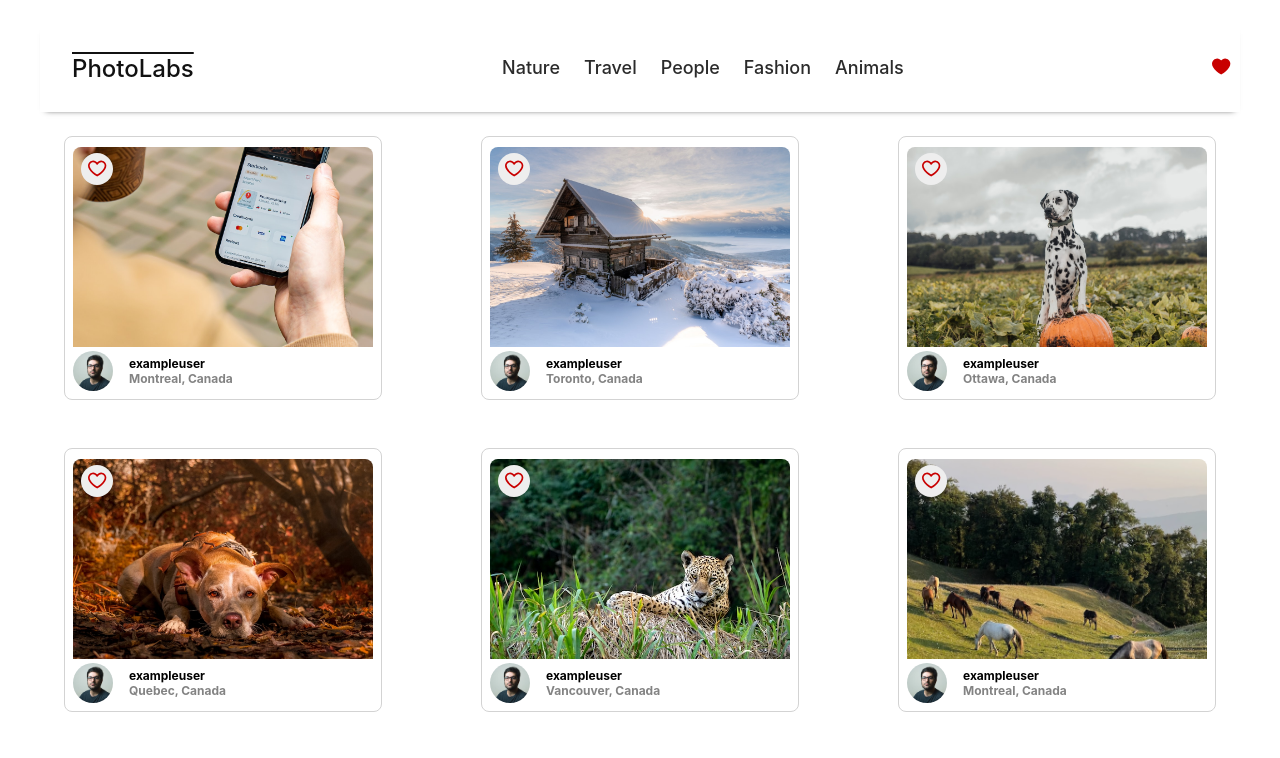
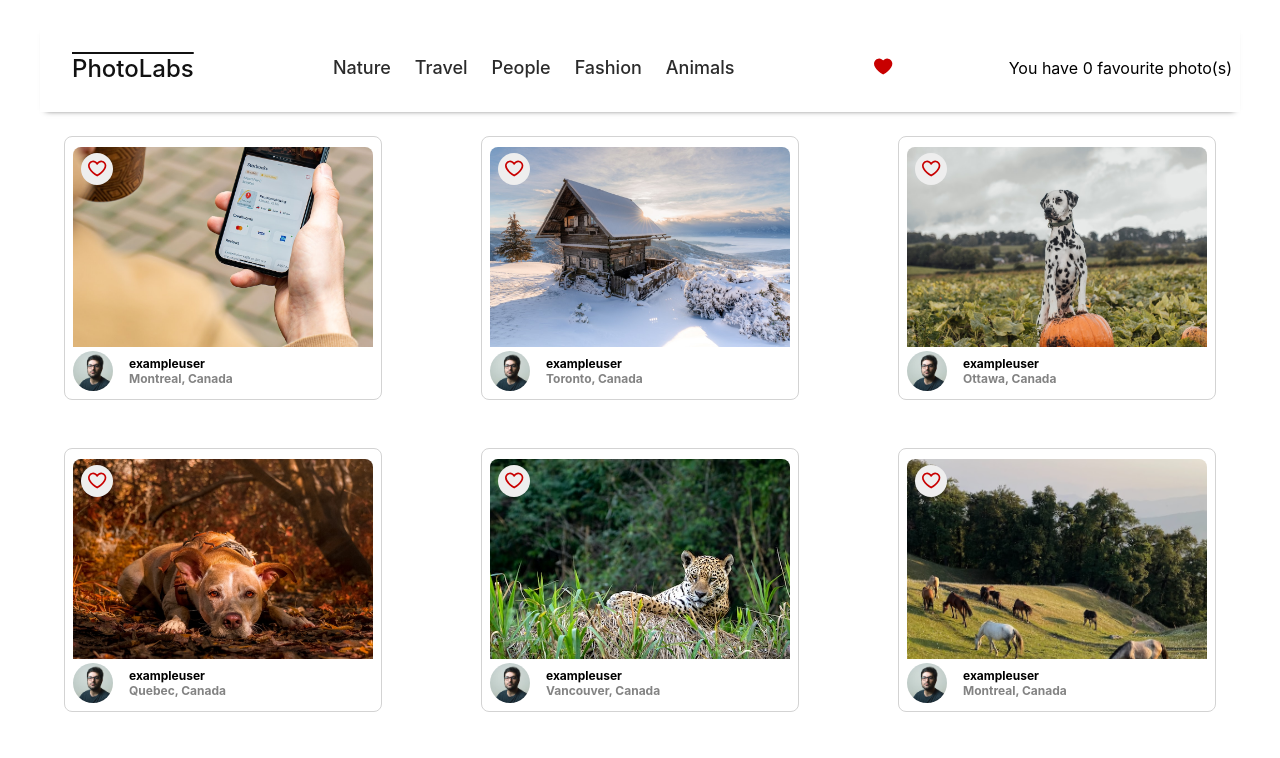
Before and after one commit to RiceRak/PhotoLabs, a React (Create React App) app in the folder frontend/: page / in a window 1280 px wide. Shown: the top 758 px of the page. Built offline with nearby package versions, Linux system fonts and the light colour scheme; the HTML template or start-up script is replaced by a standard one.

Commit message:
Destructor the props and pass the new 'favouriteCount' prop down to <FavBadge /> to notify the user if they have photos favourited

```diff
--- a/frontend/src/components/TopNavigationBar.jsx
+++ b/frontend/src/components/TopNavigationBar.jsx
@@ -5,11 +5,17 @@ import TopicList from './TopicList';
 import FavBadge from './FavBadge';
 
 const TopNavigation = (props) => {
+
+  const { topics, favouriteCount } = props;
+
   return (
     <div className="top-nav-bar">
       <span className="top-nav-bar__logo">PhotoLabs </span>
-      <TopicList topics={props.topics}/>
-      <FavBadge selected={true} />
+      <TopicList topics={topics}/>
+      <FavBadge isFavPhotoExist={favouriteCount} selected={true} />
+      <div className="notification">
+          You have {favouriteCount} favourite photo(s)
+        </div>
     </div>
   )
 }
```
